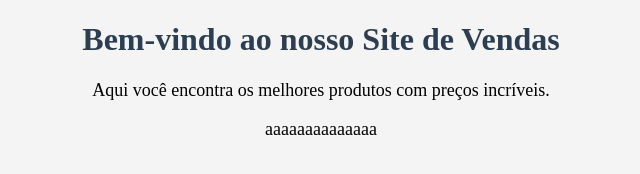
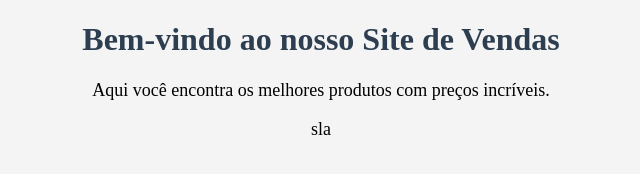
Before and after one commit to mabisjwk/Vendas, a plain HTML site: page index.html in a window 1280 px wide. Shown: the whole page, without its empty margins (319-959 px from the left). Drawn offline with Linux system fonts and the light colour scheme.

```diff
--- a/index.html
+++ b/index.html
@@ -9,6 +9,6 @@
 <body>
     <h1>Bem-vindo ao nosso Site de Vendas</h1>
     <p>Aqui você encontra os melhores produtos com preços incríveis.</p>
-    <p>aaaaaaaaaaaaaa</p>
+    <p>sla</p>
 </body>
 </html>
```
